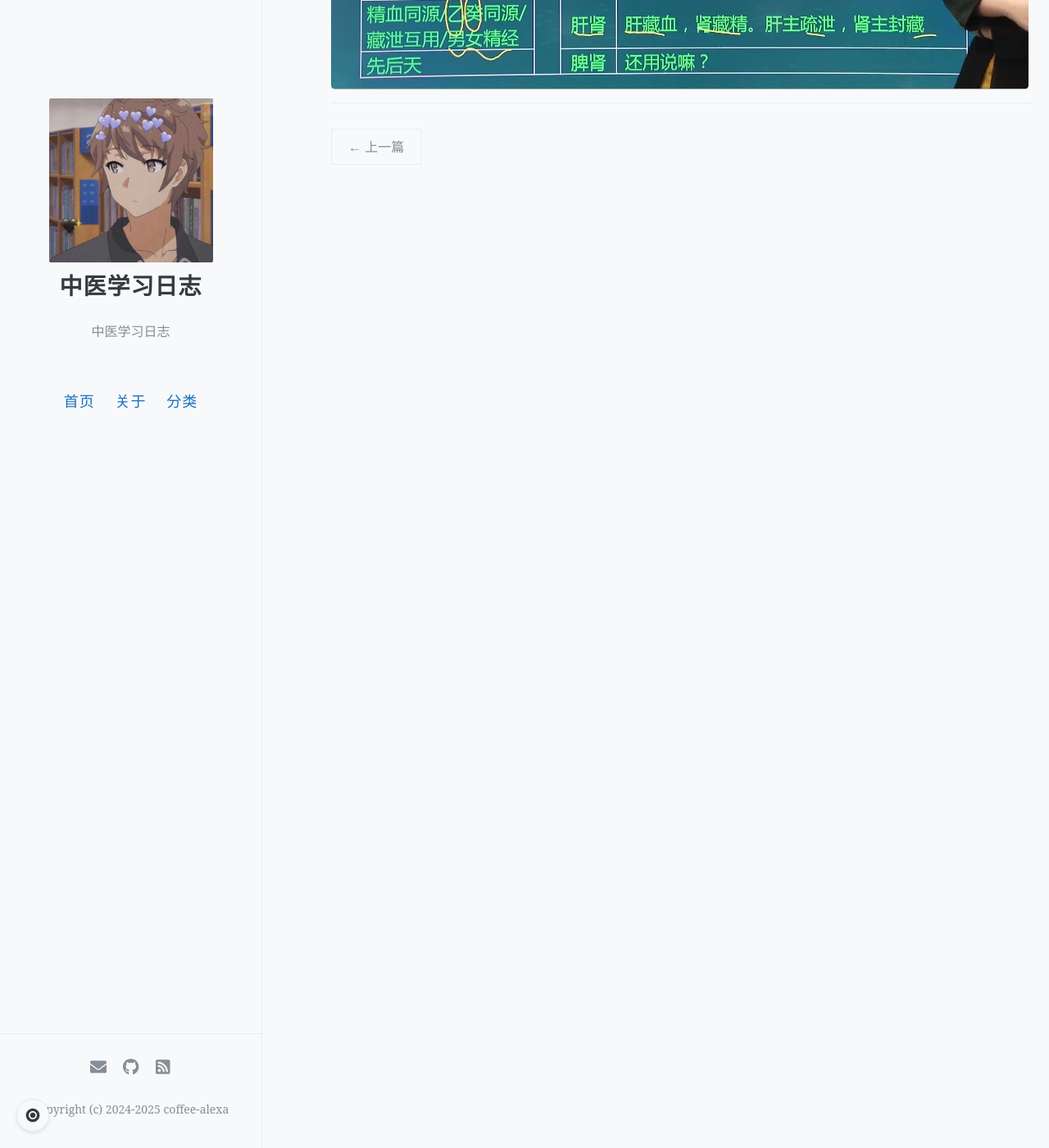
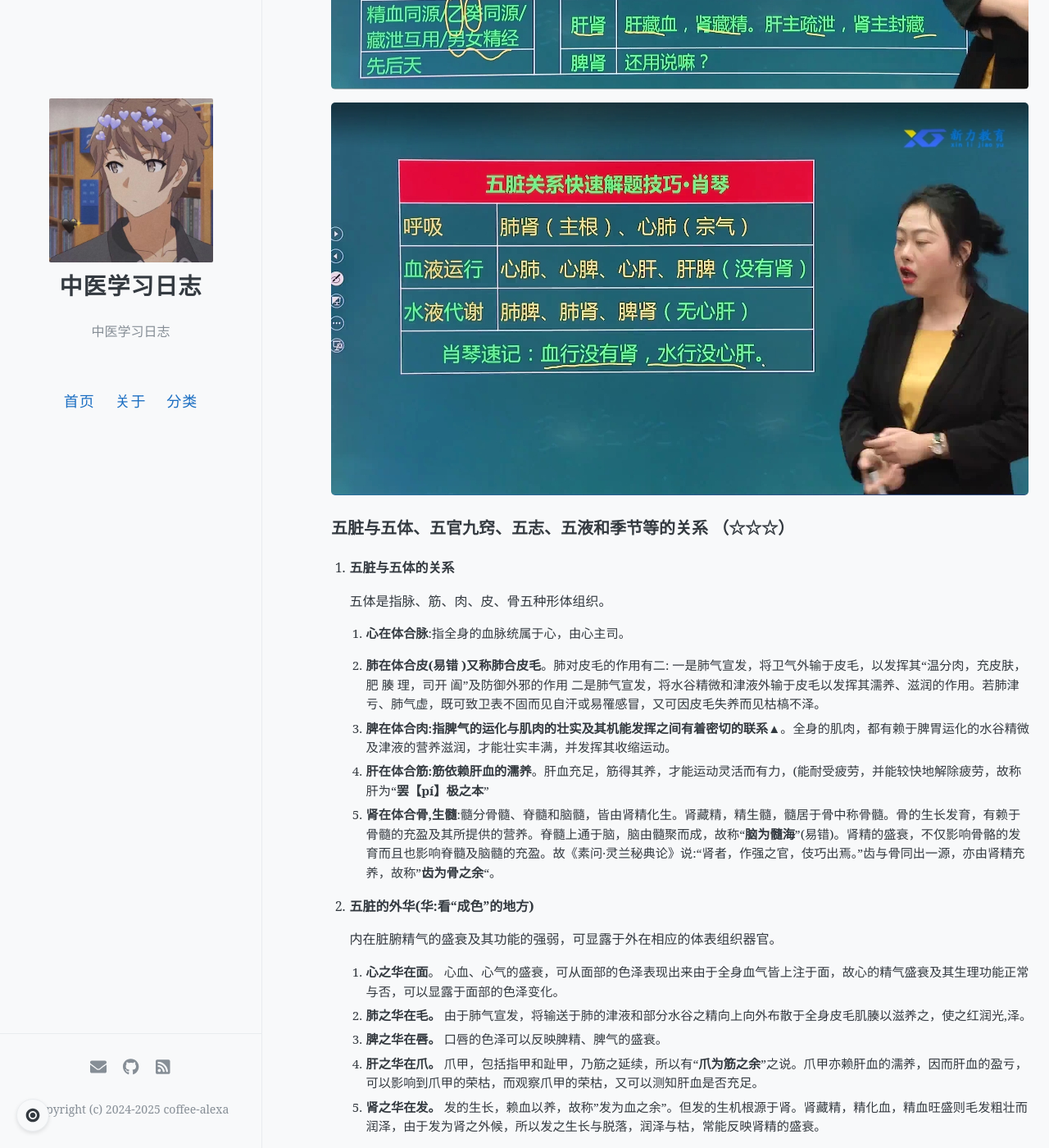
Before and after one commit to coffee-alexa/coffee-alexa.github.io, a Jekyll site: the page built from _posts/2025-01-23-五脏.md, in a window 1280 px wide and 1400 px high, scrolled down 8490 px. Shown: the whole window at 82% size. Built offline with Jekyll 4.4.1, drawn with Linux system fonts in a browser that asks for light colours; a script that is not in the unit is left out; some of the changed text lies outside the part shown.

Commit message:
Update 2025-01-23-五脏.md

```diff
--- a/_posts/2025-01-23-五脏.md
+++ b/_posts/2025-01-23-五脏.md
@@ -323,3 +323,86 @@ author: jia
     **脾为后天之本，肾为先天之本**▲，脾肾两者首先表现为**先天与后天的互促互助关系**;脾主运化水液，肾为主水之脏，脾肾的关系还表现在**水液代谢**方面。
 
 ![五脏关系秒杀词](https://coffee-alexa.github.io/images/%E4%B8%AD%E5%8C%BB%E5%9F%BA%E7%A1%80/%E4%BA%94%E8%84%8F%E5%85%B3%E7%B3%BB%E7%A7%92%E6%9D%80%E8%AF%8D.png)
+
+![五脏关系快速解题技巧](https://coffee-alexa.github.io/images/%E4%B8%AD%E5%8C%BB%E5%9F%BA%E7%A1%80/%E4%BA%94%E8%84%8F%E5%85%B3%E7%B3%BB%E5%BF%AB%E9%80%9F%E8%A7%A3%E9%A2%98%E6%8A%80%E5%B7%A7.png)
+
+### 五脏与五体、五官九窍、五志、五液和季节等的关系 （☆☆☆）
+
+1. **五脏与五体的关系**
+
+   五体是指脉、筋、肉、皮、骨五种形体组织。
+
+   1. **心在体合脉**:指全身的血脉统属于心，由心主司。
+
+   2. **肺在体合皮(易错 )又称肺合皮毛**。肺对皮毛的作用有二:
+      一是肺气宣发，将卫气外输于皮毛，以发挥其“温分肉，充皮肤，肥 腠 理，司开 阖”及防御外邪的作用
+      二是肺气宣发，将水谷精微和津液外输于皮毛以发挥其濡养、滋润的作用。若肺津亏、肺气虚，既可致卫表不固而见自汗或易罹感冒，又可因皮毛失养而见枯槁不泽。
+   3. **脾在体合肉:指脾气的运化与肌肉的壮实及其机能发挥之间有着密切的联系▲**。全身的肌肉，都有赖于脾胃运化的水谷精微及津液的营养滋润，才能壮实丰满，并发挥其收缩运动。
+   4. **肝在体合筋:筋依赖肝血的濡养**。肝血充足，筋得其养，才能运动灵活而有力，(能耐受疲劳，并能较快地解除疲劳，故称肝为“**罢【pí】极之本**”
+   5. **肾在体合骨,生髓**:髓分骨髓、脊髓和脑髓，皆由肾精化生。肾藏精，精生髓，髓居于骨中称骨髓。骨的生长发育，有赖于骨髓的充盈及其所提供的营养。脊髓上通于脑，脑由髓聚而成，故称“**脑为髓海**”(易错)。肾精的盛衰，不仅影响骨骼的发育而且也影响脊髓及脑髓的充盈。故《素问·灵兰秘典论》说:“肾者，作强之官，伎巧出焉。”齿与骨同出一源，亦由肾精充养，故称”**齿为骨之余**“。
+
+2. **五脏的外华(华:看“成色”的地方)**
+
+   内在脏腑精气的盛衰及其功能的强弱，可显露于外在相应的体表组织器官。
+
+   1. **心之华在面**。
+      心血、心气的盛衰，可从面部的色泽表现出来由于全身血气皆上注于面，故心的精气盛衰及其生理功能正常与否，可以显露于面部的色泽变化。
+   2. **肺之华在毛。**
+      由于肺气宣发，将输送于肺的津液和部分水谷之精向上向外布散于全身皮毛肌腠以滋养之，使之红润光,泽。
+   3. **脾之华在唇。**
+      口唇的色泽可以反映脾精、脾气的盛衰。
+   4. **肝之华在爪。**
+      爪甲，包括指甲和趾甲，乃筋之延续，所以有“**爪为筋之余**”之说。爪甲亦赖肝血的濡养，因而肝血的盈亏，可以影响到爪甲的荣枯，而观察爪甲的荣枯，又可以测知肝血是否充足。
+   5. **肾之华在发。**
+      发的生长，赖血以养，故称"发为血之余”。但发的生机根源于肾。肾藏精，精化血，精血旺盛则毛发粗壮而润泽，由于发为肾之外候，所以发之生长与脱落，润泽与枯，常能反映肾精的盛衰。
+
+3. **五脏与五官九窍的关系**
+
+   1. **心在窍为舌**:又称心开窍于舌,指心之精气盛衰及其机能常变可从舌的变化得以反映。因而观察舌的变化可以了解心的主血脉及藏神机能是否正常。另外《素问·金匮真言论》有“南方，赤色，入通于心，开窍于耳”的说法。
+   2. **肺开窍于鼻**
+   3. **脾开窍于口** :指人的食欲、口味与脾气的运化密切相关。脾的经脉“连舌本，**散舌下**”，舌又主司味觉，所以，食欲和口味都可反映脾的运化机能是否正常。
+   4. **肝在窍为目**
+   5. **肾在窍为耳及二阴**
+
+4. **五脏与五志、五神的关系**
+
+   1.情志活动由脏腑精气应答外在环境因素的作用所产生，脏腑精气是情志活动产生的内在生理学基础。
+
+   1. 心在志为喜
+   2. 肺在志为忧(悲)
+   3. 脾在志为思
+   4. 肝在志为怒
+   5. 肾在志为恐
+
+   2.五脏与五神
+
+   所谓五神，指神、魂、魄、意、志。其属神志分藏于五脏，总统于心，称之为五神。
+
+   1. **肝与魂**:“**肝藏血，血舍魂**。魂是精神活动的一部分。中医学认为，**魂是伴随神而产生并随神往来而进行的精神活动。**
+   2. **肺与魄**:"“**肺藏气，气舍魄**。”魄是精神动的组成部分。魄以肺的精气作为物质基础，其与身俱来，为人的某些本能的感觉及动作。如人初生即有的感觉、啼哭、吸吮，以及痛、痒感觉等，都属魄的范围。如《类经·藏象类》说:”“魄之为用，能动能作痛痒由之而觉也。
+   3. **脾与意**:“脾藏营，营舍意。1意是对某种事物具有忆念并准备实施的神志活动。如《类经·藏象类》说:“一念之生，心有所向而未定者日意。
+   4. **肾与志**:人的思维活动内容及经验的存记，即《灵枢·本神》所说的“意之所存谓之志”
+
+   3.五脏与五液的关系
+
+   五液包括**汗、泪、涎、唾、涕**，这些都是人体官窍正常的分泌液，其生成和代谢，又都依赖于脏腑的正常生理活动才得以进行。
+
+   1. 心在液为汗（血汗同源）
+   2. 肺在液为涕
+   3. 脾在液为涎
+   4. 肝在液为泪
+   5. 肾在液为唾
+
+   4.五脏与季节的关系
+
+   1. 心气通于夏
+   2. 肺气通于秋
+   3. 脾气与四时之外的“长夏”
+   4. 肝气通于春
+   5. 肾气通于冬
+
+### 高频考点总结
+
+宗气功能=贯心脉而行气血(心)+走息道而司呼吸(肺)
+
+宗气生成=水谷精气(脾)+自然界清气(肺)
```
